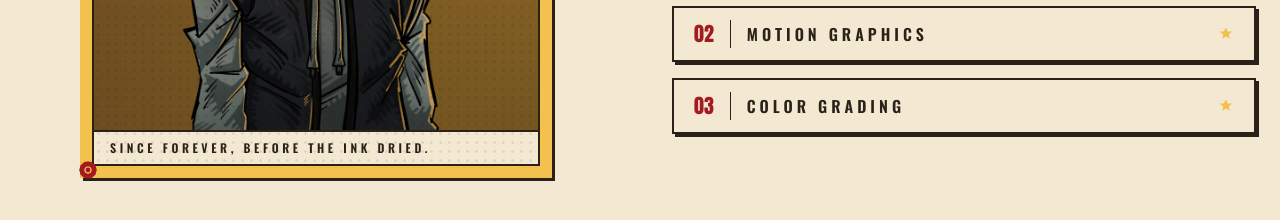
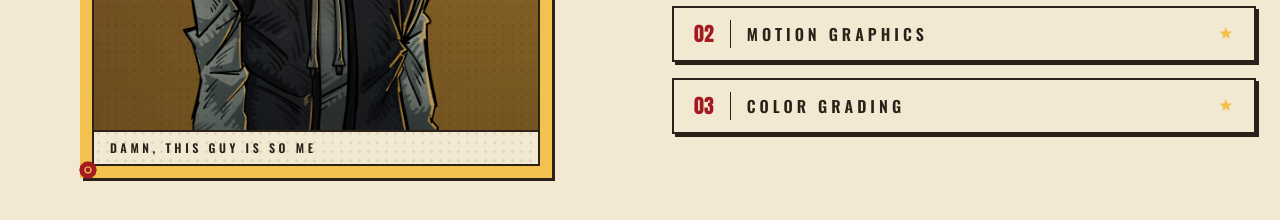
Before and after one commit to obairabeh2017-cyber/obay-portfolio, a Next.js app: page / in a window 1280 px wide. Shown: the part 3620-3840 px from the top of the page. Built offline with nearby package versions, Linux system fonts and the light colour scheme.

Commit message:
Update about section tagline

```diff
--- a/app/page.tsx
+++ b/app/page.tsx
@@ -108,7 +108,7 @@ export default function Portfolio() {
         title: "The man behind the cut",
         desc: "I deliver the quality you aspire for in your videos, in the shortest time possible.",
         skills: ["Video Editing", "Motion Graphics", "Color Grading"],
-        tag: "Since forever, before the ink dried.",
+        tag: "damn, this guy is so me",
       },
       clients: { label: "Clients", title: "WORKED WITH GREAT NAMES" },
       contact: {
```
